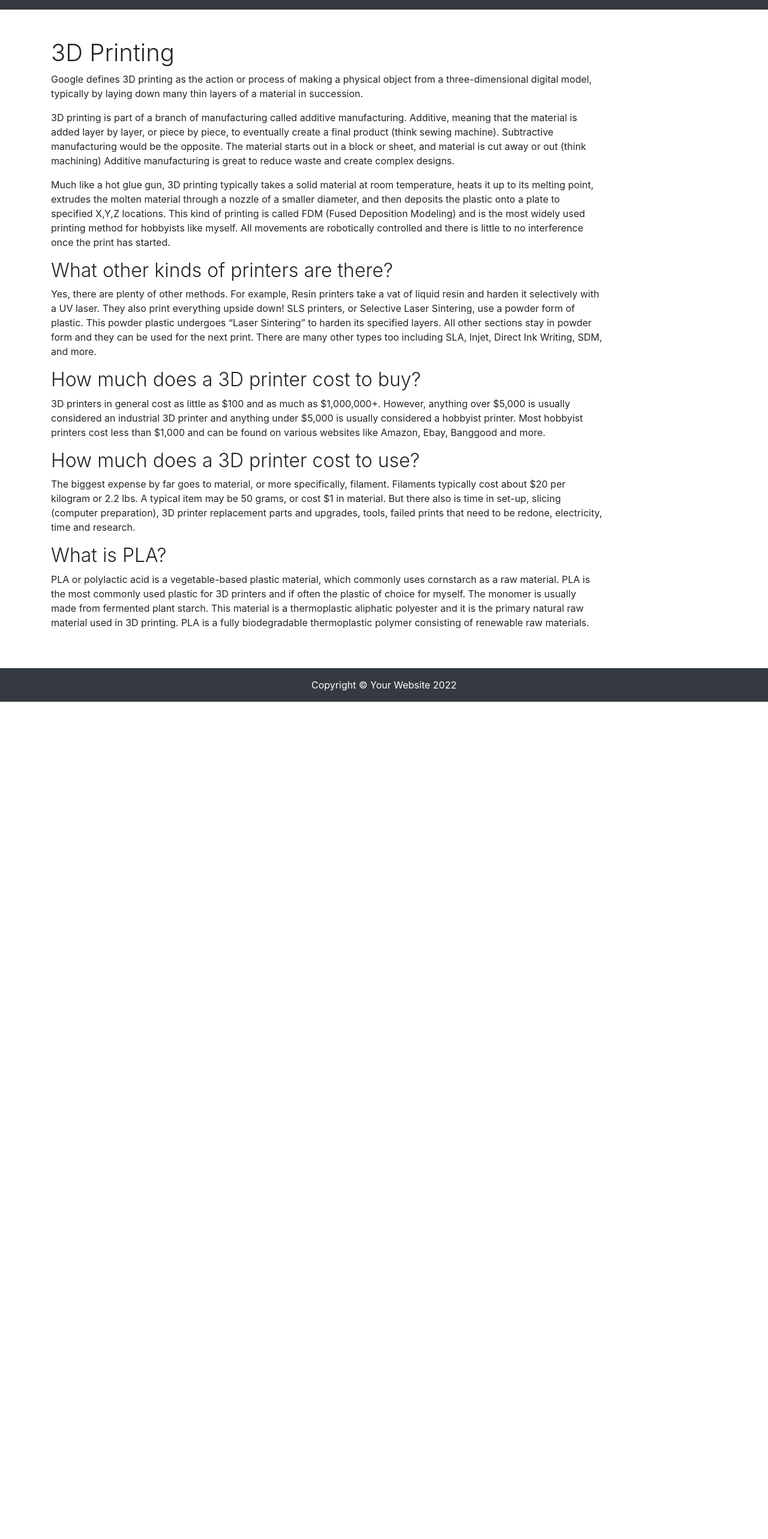
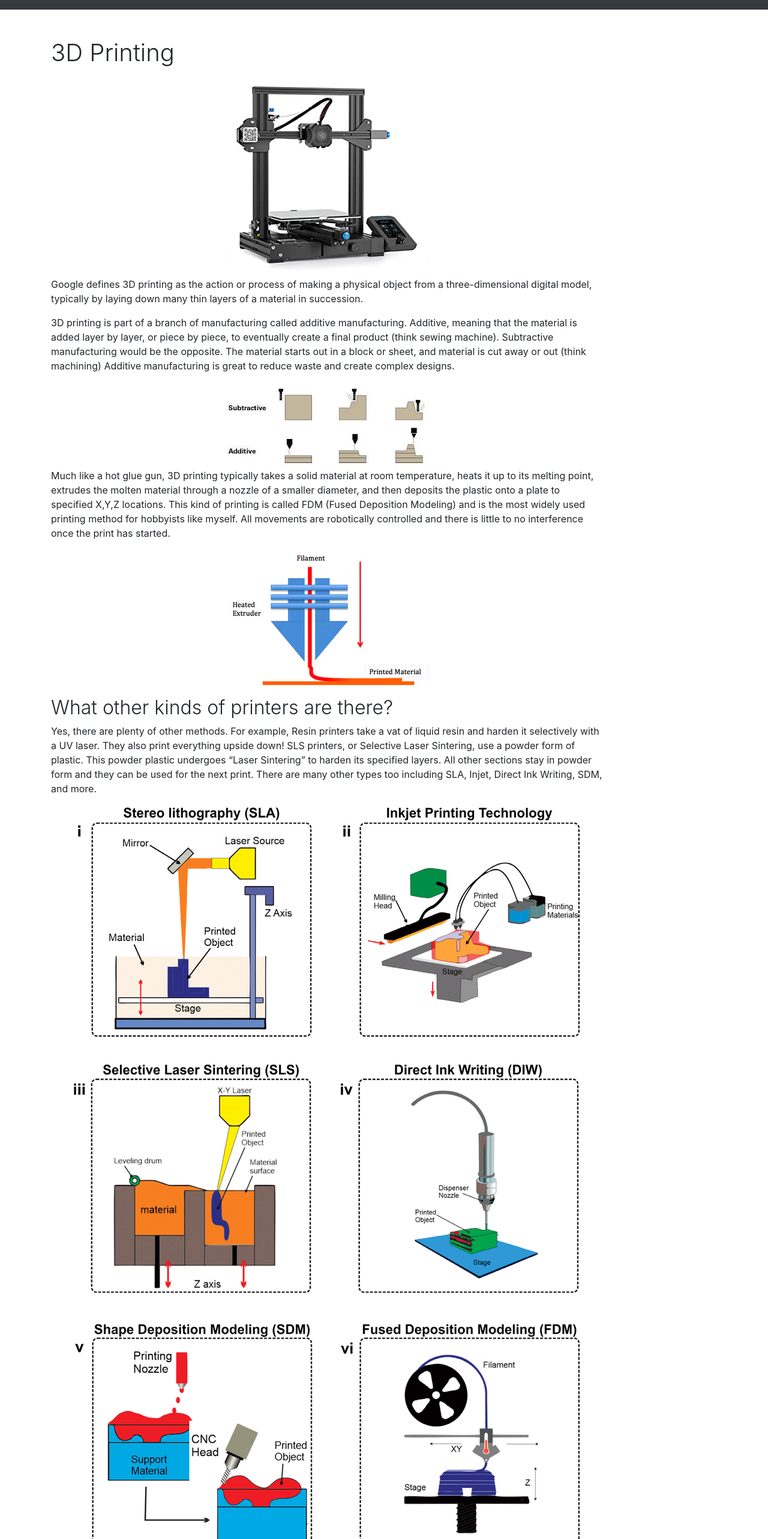
Before and after one commit to Gettgud/3dprint-frontend, a React (Create React App) app: page /educational in a window 1280 px wide. Shown: the part 40-2606 px from the top of the page at 60% size. Before the commit the page ends 1210 px from the top, so only its background shows below. Built offline with nearby package versions, Linux system fonts and the light colour scheme.

Commit message:
add pictures

```diff
--- a/src/components/Educational.jsx
+++ b/src/components/Educational.jsx
@@ -1,4 +1,8 @@
 import React from "react";
+import printer from '../images/printer.png'
+import additive from '../images/additive-subtractive.png'
+import extruder from '../images/extruder.png'
+import types from '../images/printer-types.png'
 
 function Educational() {
   return (
@@ -7,6 +11,7 @@ function Educational() {
         <div className="row align-items-center my-5">
           <div className="col-lg-10">
             <h1 className="font-weight-light">3D Printing</h1>
+            <img src={printer} class="rounded mx-auto d-block" alter="3D printer"/>
             <p>
             Google defines 3D printing as the action or process of making a physical object
             from a three-dimensional digital model, typically by laying down many thin layers
@@ -19,6 +24,9 @@ function Educational() {
             cut away or out (think machining) Additive manufacturing is great to reduce waste
             and create complex designs.
             </p>
+
+            <img src={additive} class="rounded mx-auto d-block" alt="additive-subtractive"/>
+
             <p>
             Much like a hot glue gun, 3D printing typically takes a solid material at room temperature,
             heats it up to its melting point, extrudes the molten material through a nozzle of a smaller
@@ -27,23 +35,35 @@ function Educational() {
             for hobbyists like myself. All movements are robotically controlled and there is little to no interference
             once the print has started.
             </p>
+
+            <img src={extruder} class="rounded mx-auto d-block" alt="FDM Extruder Diagram"/>
+
             <h2 className="font-weight-light">What other kinds of printers are there?</h2>
             <p>Yes, there are plenty of other methods. For example, Resin printers take a vat of liquid resin and harden
             it selectively with a UV laser. They also print everything upside down! SLS printers, or Selective Laser Sintering,
             use a powder form of plastic. This powder plastic undergoes “Laser Sintering” to harden its specified layers.
             All other sections stay in powder form and they can be used for the next print. There are many other types too
             including SLA, Injet, Direct Ink Writing, SDM, and more. </p>
+
+            <img src={types} class="rounded mx-auto d-block" alter="Other types of printers"/>
+
             <h2 className="font-weight-light">How much does a 3D printer cost to buy?</h2>
             <p>3D printers in general cost as little as $100 and as much as $1,000,000+. However, anything over $5,000 is
             usually considered an industrial 3D printer and anything under $5,000 is usually considered a hobbyist printer.
             Most hobbyist printers cost less than $1,000 and can be found on various websites like Amazon, Ebay, Banggood and
             more.</p>
+
+            <img class="rounded mx-auto d-block" alter="Add cheap vs expensive printer pics"/>
+
             <h2 className="font-weight-light">How much does a 3D printer cost to use?</h2>
             <p>The biggest expense by far goes to material, or more specifically, filament. Filaments typically cost about $20
             per kilogram or 2.2 lbs. A typical item may be 50 grams, or cost $1 in material. But there also is time in set-up,
             slicing (computer preparation), 3D printer replacement parts and upgrades, tools, failed prints that need to be
             redone, electricity, time and research.
             </p>
+
+            <img class="rounded mx-auto d-block" alter="Add filament pic"/>
+
             <h2 className="font-weight-light">What is PLA?</h2>
             <p>PLA or polylactic acid is a vegetable-based plastic material, which commonly uses cornstarch as a raw material.
             PLA is the most commonly used plastic for 3D printers and if often the plastic of choice for myself. The monomer is
@@ -51,6 +71,8 @@ function Educational() {
             natural raw material used in 3D printing. PLA is a fully biodegradable thermoplastic polymer consisting of renewable
             raw materials.
             </p>
+
+            <img class="rounded mx-auto d-block" alter="Add PLA pic"/>
           </div>
         </div>
       </div>
```
